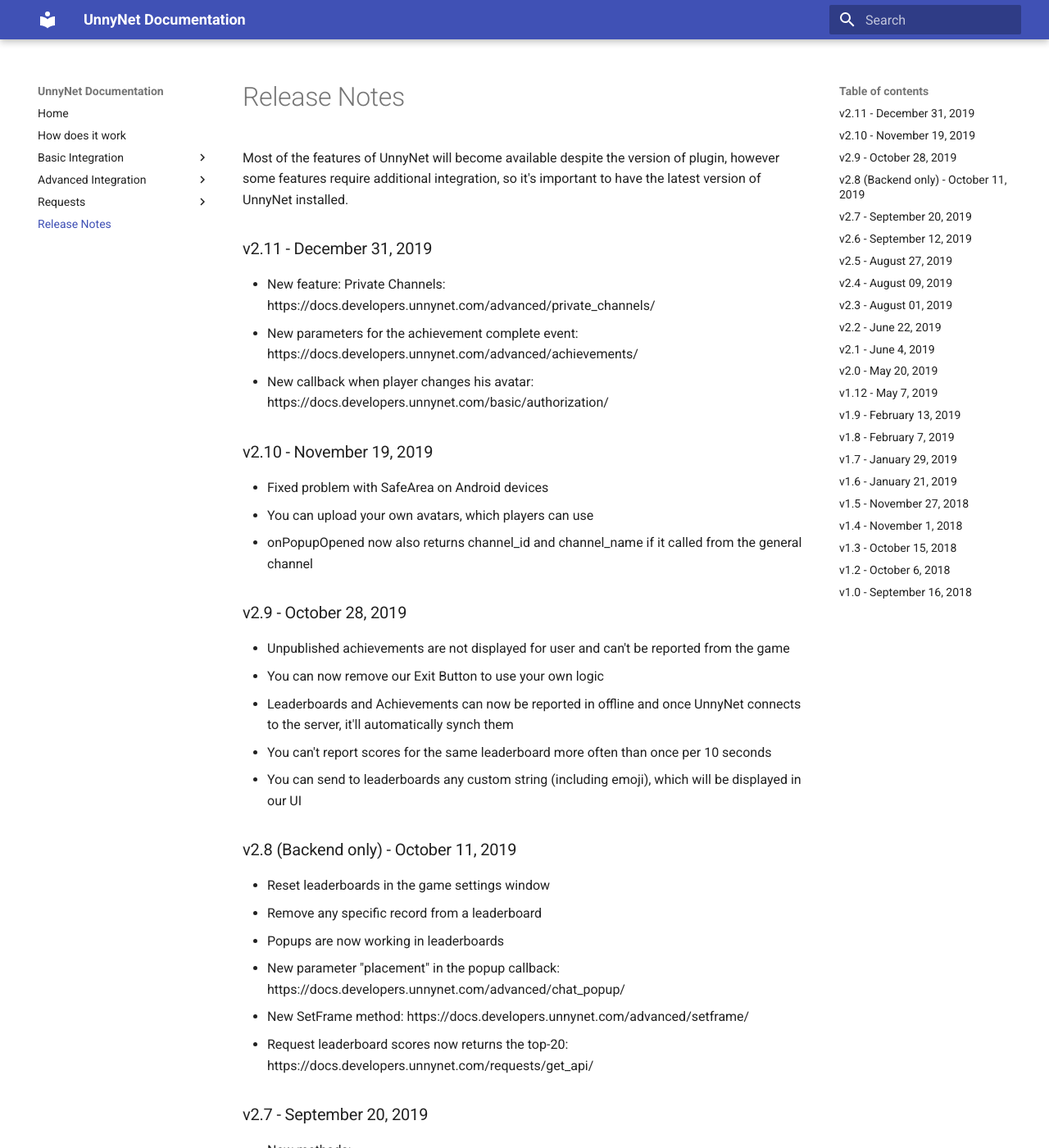
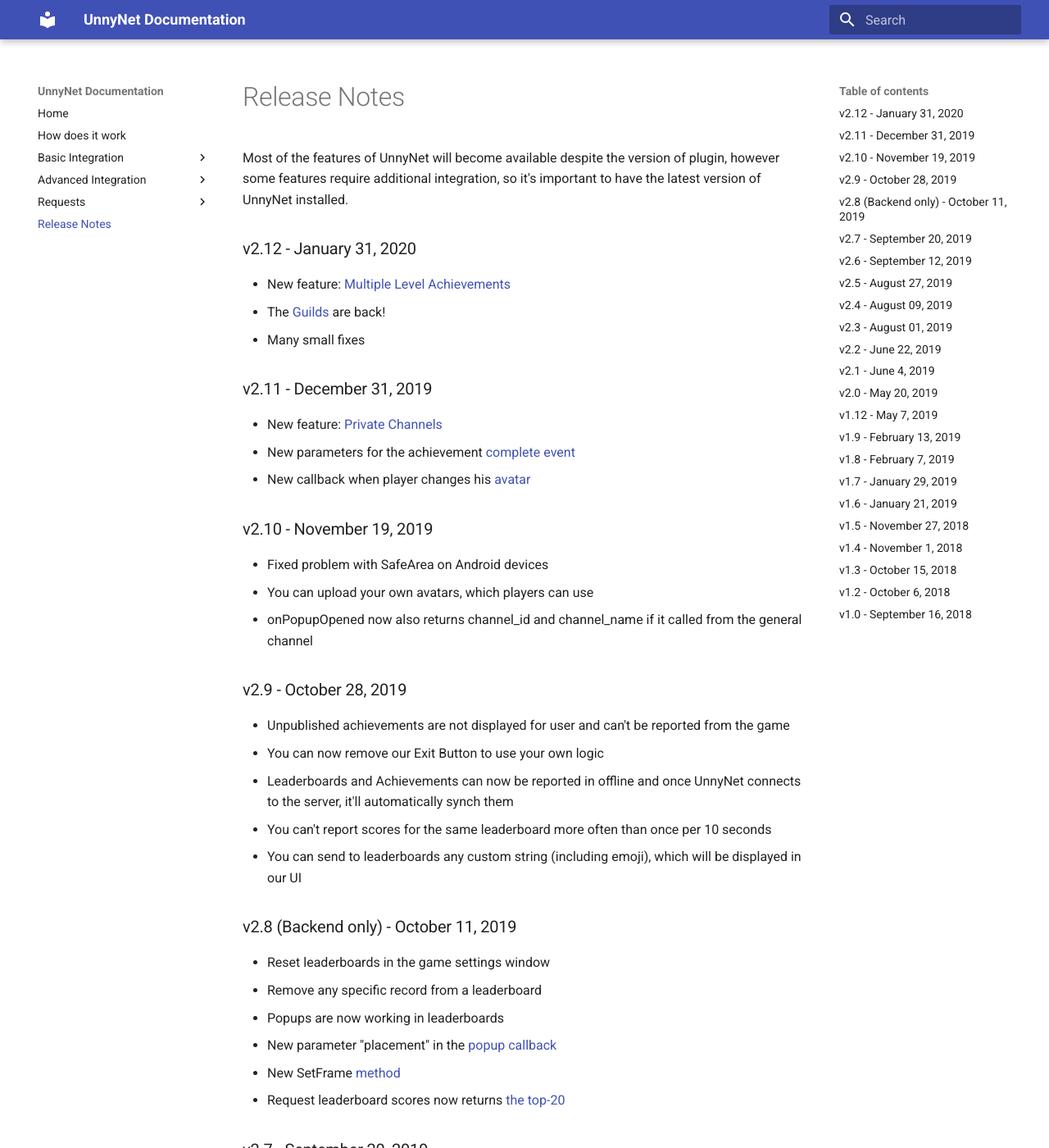
Before and after one commit to unnynet/unnynet-docs, an MkDocs documentation site: the page built from docs/release_notes.md, in a window 1280 px wide and 1400 px high. Shown: the whole window at 82% size. Built offline with MkDocs 1.6.1 and Material for MkDocs 9.7.7, drawn with Linux system fonts in a browser that asks for light colours.

Commit message:
multiple levels achievement

```diff
--- a/docs/release_notes.md
+++ b/docs/release_notes.md
@@ -2,10 +2,15 @@
 
 Most of the features of UnnyNet will become available despite the version of plugin, however some features require additional integration, so it's important to have the latest version of UnnyNet installed.
 
+### v2.12 - January 31, 2020
+* New feature: [Multiple Level Achievements](/advanced/achievements)
+* The [Guilds](/advanced/guilds/guilds) are back!
+* Many small fixes
+
 ### v2.11 - December 31, 2019
-* New feature: Private Channels: https://docs.developers.unnynet.com/advanced/private_channels/
-* New parameters for the achievement complete event: https://docs.developers.unnynet.com/advanced/achievements/
-* New callback when player changes his avatar: https://docs.developers.unnynet.com/basic/authorization/
+* New feature: [Private Channels](/advanced/private_channels)
+* New parameters for the achievement [complete event](/advanced/achievements)
+* New callback when player changes his [avatar](/basic/authorization)
 
 ### v2.10 - November 19, 2019
 * Fixed problem with SafeArea on Android devices
@@ -23,9 +28,9 @@
 * Reset leaderboards in the game settings window
 * Remove any specific record from a leaderboard
 * Popups are now working in leaderboards
-* New parameter "placement" in the popup callback: https://docs.developers.unnynet.com/advanced/chat_popup/
-* New SetFrame method: https://docs.developers.unnynet.com/advanced/setframe/
-* Request leaderboard scores now returns the top-20: https://docs.developers.unnynet.com/requests/get_api/
+* New parameter "placement" in the [popup callback](/advanced/chat_popup)
+* New SetFrame [method](/advanced/setframe)
+* Request leaderboard scores now returns [the top-20](/requests/get_api)
 
 ### v2.7 - September 20, 2019
 * New methods:
```
Also changed, not shown: docs/advanced/achievements.md (+1 -0 lines).
